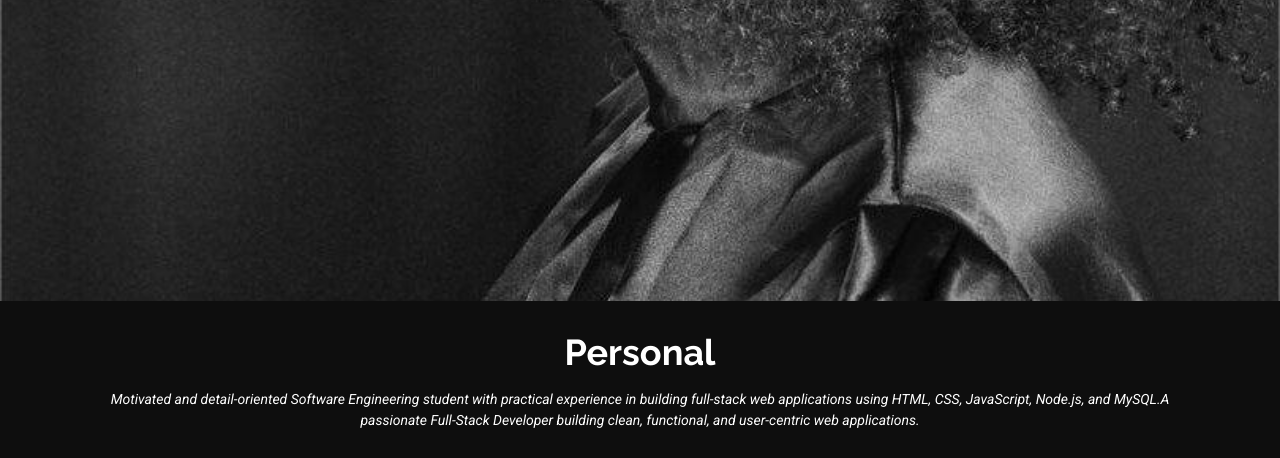
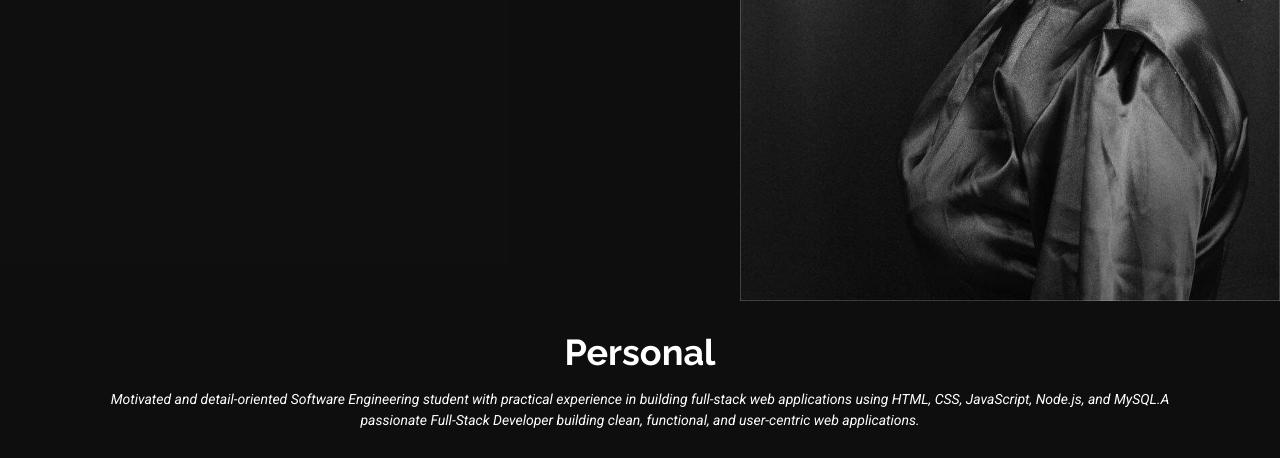
Before and after one commit to elsadmasu-code/personal_portfolio, a plain HTML site: page index.html in a window 1280 px wide. Shown: the part 499-957 px from the top of the page. Drawn offline with Linux system fonts and the light colour scheme.

Commit message:
Fix hero image responsiveness across all devices

```diff
--- a/assets/css/main.css
+++ b/assets/css/main.css
@@ -691,19 +691,67 @@ section,
   padding: 80px 0;
   display: flex;
   align-items: center;
-  justify-content: center;
-}
-
-.hero img {
+  justify-content: flex-start;
+  overflow: hidden;
+}
+
+.hero .hero-image {
   position: absolute;
-  inset: 0;
-  display: block;
-  /* padding-left: 700px; */
+  top: 0;
+  right: 0;
   width: 100%;
-  height: 100vh;
+  height: 100%;
+  z-index: 1;
+  overflow: hidden;
+}
+
+.hero .hero-image img {
+  width: 100%;
+  height: 100%;
   object-fit: cover;
-  object-position: left;
-  z-index: 1;
+  object-position: center;
+}
+
+/* Desktop - Image on right side, more visible */
+@media (min-width: 992px) {
+  .hero .hero-image {
+    width: 50%;
+    right: 0;
+    left: auto;
+  }
+
+  .hero .hero-image img {
+    object-fit: contain;
+    object-position: right center;
+  }
+}
+
+/* Tablet - More image visible */
+@media (min-width: 768px) and (max-width: 991px) {
+  .hero .hero-image {
+    width: 55%;
+    right: 0;
+  }
+
+  .hero .hero-image img {
+    object-fit: contain;
+    object-position: right center;
+  }
+}
+
+/* Mobile */
+@media (max-width: 767px) {
+  .hero {
+    justify-content: center;
+  }
+
+  .hero .hero-image {
+    width: 100%;
+  }
+
+  .hero .hero-image img {
+    object-position: center;
+  }
 }
 
 .hero .container {
--- a/index.html
+++ b/index.html
@@ -83,7 +83,9 @@
 
     <!-- Hero Section -->
     <section id="hero" class="hero section dark-background">
-         <img src="assets/img/right.jpg" alt="" data-aos="fade-in">
+         <div class="hero-image">
+           <img src="assets/img/right.jpg" alt="Elsabet Admasu" data-aos="fade-in">
+         </div>
       <div class="container" data-aos="zoom-out" data-aos-delay="100">
         <h2>Elsabet Admasu</h2>
         <p>I'm <span class="typed" data-typed-items="a Full-Stack Developer"></span><span class="typed-cursor typed-cursor--blink"></span></p>
```
